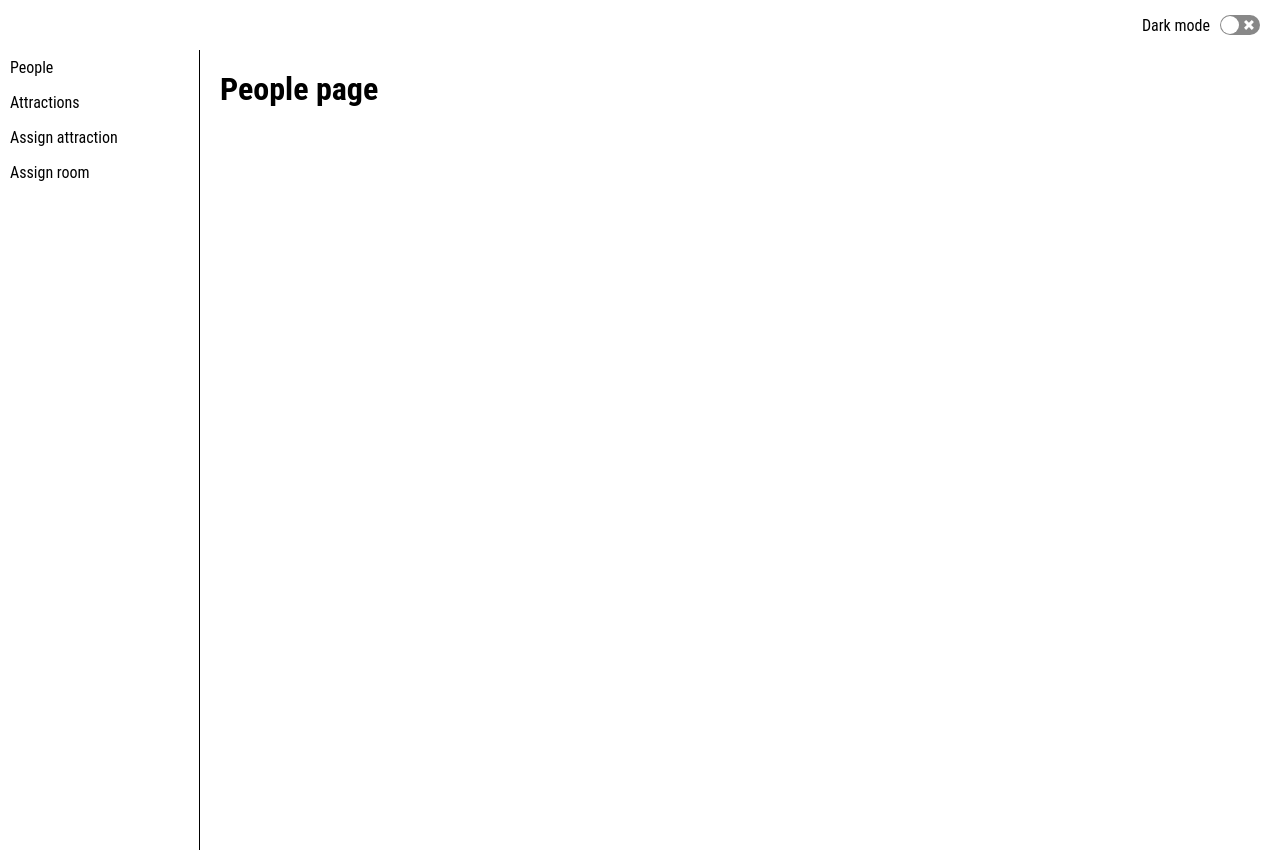
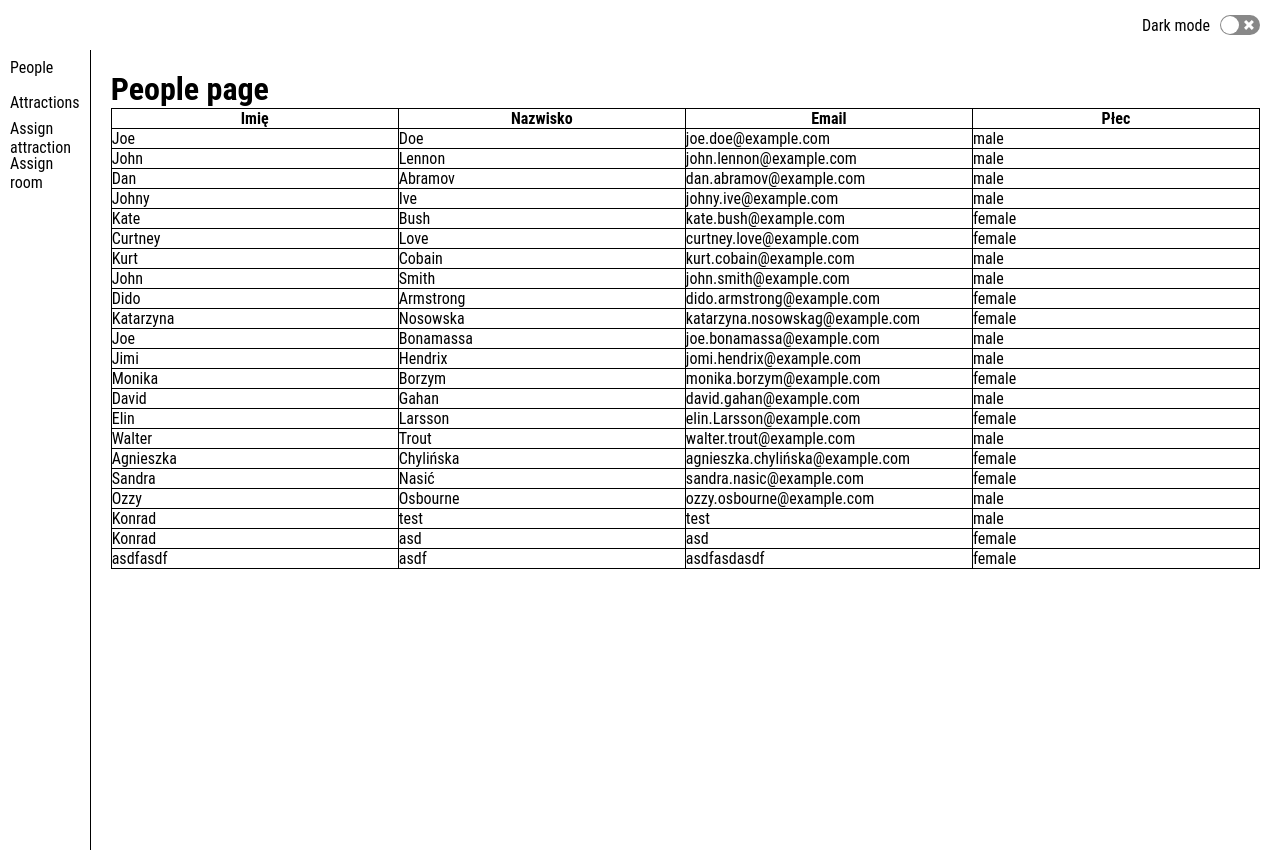
Before and after one commit to kkostepski-workshops/react-workshops-app, a React (Create React App) app: page /people in a window 1280 px wide. Built offline with nearby package versions, Linux system fonts and the light colour scheme.

Commit message:
column definitions + display

```diff
--- a/src/components/PeoplePage/PeoplePage.js
+++ b/src/components/PeoplePage/PeoplePage.js
@@ -1,13 +1,51 @@
 import React from 'react';
+import styled from 'styled-components';
 
 import Page from '../../layouts/Page/Page';
+import db from '../../api/db.json';
+
+const availableColumns = [
+  { name: 'name', title: 'Imię' },
+  { name: 'surname', title: 'Nazwisko' },
+  { name: 'email', title: 'Email' },
+  { name: 'gender', title: 'Płec' }
+];
 
 const PeoplePage = () => (
   <Page hasNavigation>
     <h1>People page</h1>
 
+    <StyledTable>
+      <thead>
+        <tr>
+          {availableColumns.map(column => (
+            <th key={column.name}>{column.title}</th>
+          ))}
+        </tr>
+      </thead>
 
+      <tbody>
+        {db.people.data.map(element => (
+          <tr key={element._id}>
+            {availableColumns.map(column => (
+              <td key={column.name}>{element[column.name]}</td>
+            ))}
+          </tr>
+        ))}
+      </tbody>
+    </StyledTable>
   </Page>
 );
 
+const StyledTable = styled.table`
+  border-collapse: collapse;
+  width: 100%;
+  table-layout: fixed;
+
+  th,
+  td {
+    border: 1px solid #000;
+  }
+`;
+
 export default PeoplePage;
```
